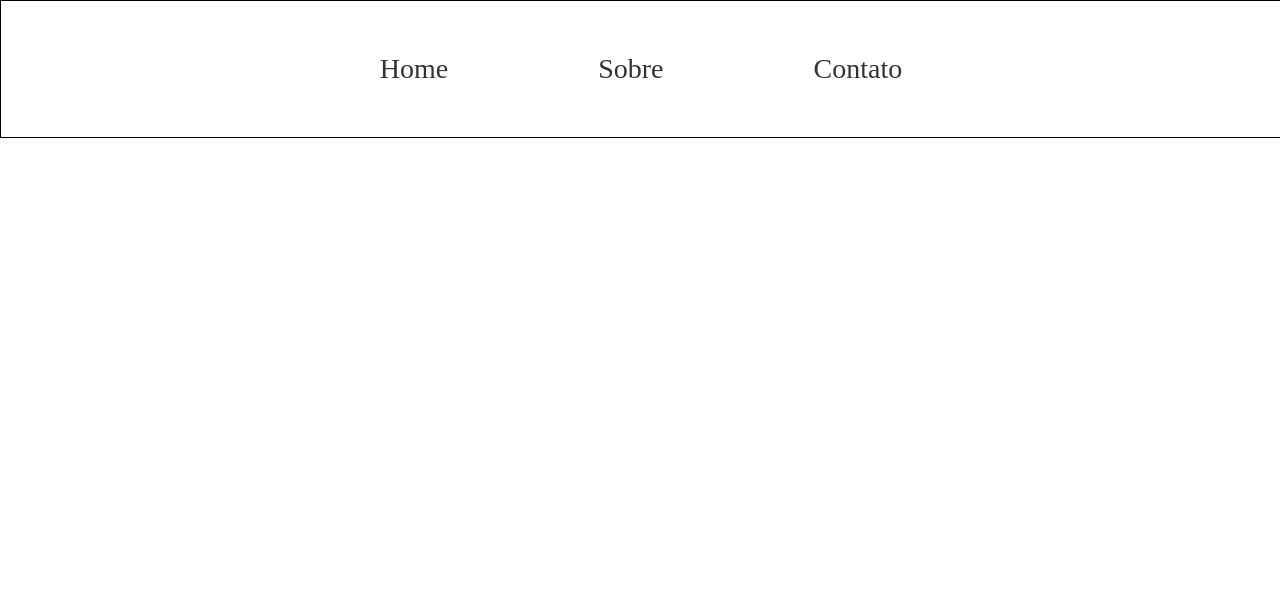
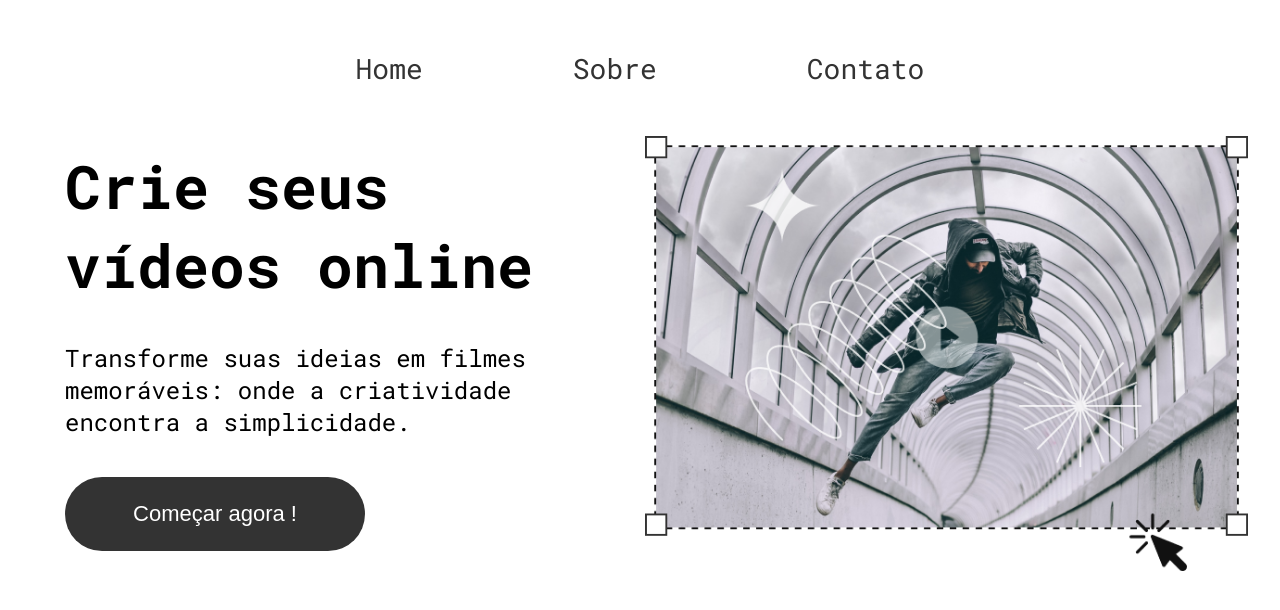
Before and after one commit to mm-dantas/Plataforma-de-videos, a React (Vite) app: page / in a window 1280 px wide. Shown: the top 610 px of the page. Built offline with nearby package versions, Linux system fonts and the light colour scheme.

Commit message:
Finalização da main da página Home

```diff
--- a/src/App.jsx
+++ b/src/App.jsx
@@ -1,10 +1,12 @@
 import Header from './Componentes/Header'
+import Main from './Componentes/Main'
 
 function App() {
 
   return (
     <>
       <Header/>
+      <Main/>
     </>
   )
 }
--- a/src/Componentes/Header/Header.css
+++ b/src/Componentes/Header/Header.css
@@ -1,7 +1,6 @@
 header {
     width: 100vw;
     height: 17vh;
-    border: 1px solid #000;
 }
 
 header nav{
--- /dev/null
+++ b/src/Componentes/Main/ImagemHero/ImagemHero.css
@@ -0,0 +1,3 @@
+main img{
+    width: 95%;
+}
--- /dev/null
+++ b/src/Componentes/Main/ImagemHero/index.jsx
@@ -0,0 +1,10 @@
+import Hero from '../../../assets/Hero.png';
+import "./ImagemHero.css"
+
+function ImagemHero() {
+    return(
+        <img src={Hero} alt="Foto da capa de um vídeo de um homem pulando" />
+    )
+}
+
+export default ImagemHero
--- /dev/null
+++ b/src/Componentes/Main/Main.css
@@ -0,0 +1,5 @@
+main {
+    display: grid;
+    grid-template-columns: 1fr 1fr;
+    gap: 10px;
+}
--- /dev/null
+++ b/src/Componentes/Main/TextoPrincipal/TextoPrincipal.css
@@ -0,0 +1,29 @@
+main div {
+    padding: 10px 65px;
+    display: flex;
+    flex-direction: column;
+    justify-content: center;
+    gap: 3vw;
+}
+
+.titulo {
+    font-size: 60px;
+    font-weight: 700;
+}
+
+.paragrafo {
+    font-size: 24px;
+    font-weight: 400;
+}
+
+.botao {
+    padding: 24px 56px 24px 56px;
+    border-radius: 40px;
+    width: 300px;
+    background-color: #333333;
+    color: #FFFFFF;
+    border: none;
+    font-size: 22px;
+    font-weight: 500;
+    margin-bottom: 80px;
+}
--- /dev/null
+++ b/src/Componentes/Main/TextoPrincipal/index.jsx
@@ -0,0 +1,13 @@
+import "./TextoPrincipal.css"
+
+function TextoPrincipal() {
+    return(
+        <div>
+            <h1 className="titulo">Crie seus vídeos online</h1>
+            <p className="paragrafo">Transforme suas ideias em filmes memoráveis: onde a criatividade encontra a simplicidade.</p>
+            <button className="botao">Começar agora !</button>
+        </div>
+    )
+}
+
+export default TextoPrincipal
--- a/src/Componentes/Main/index.jsx
+++ b/src/Componentes/Main/index.jsx
@@ -0,0 +1,15 @@
+import TextoPrincipal from "./TextoPrincipal"
+import ImagemHero from "./ImagemHero"
+import "./Main.css"
+
+function Main() {
+    return(
+        <main>
+            <TextoPrincipal/>
+            <ImagemHero/>
+        </main>
+    )
+
+}
+
+export default Main
--- a/src/index.css
+++ b/src/index.css
@@ -1,4 +1,10 @@
+@import url('https://fonts.googleapis.com/css2?family=Roboto+Mono:ital,wght@0,100..700;1,100..700&display=swap');
+
 *{
   margin: 0;
   padding: 0;
 }
+
+body{
+    font-family: 'Roboto Mono', monospace;
+}
```
Also changed, not shown: src/assets/Hero.png (added).
